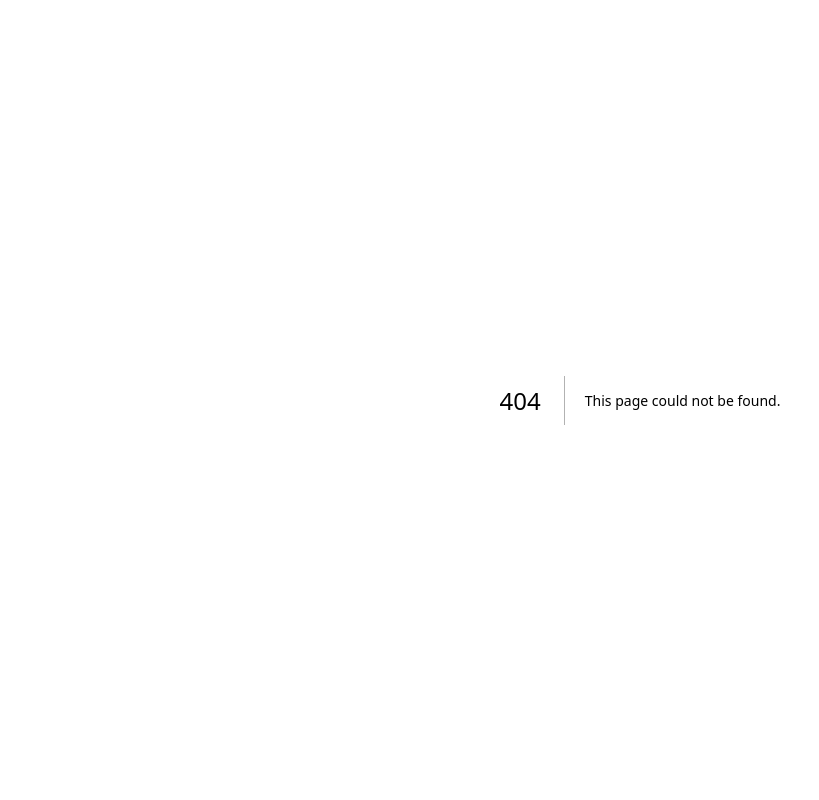
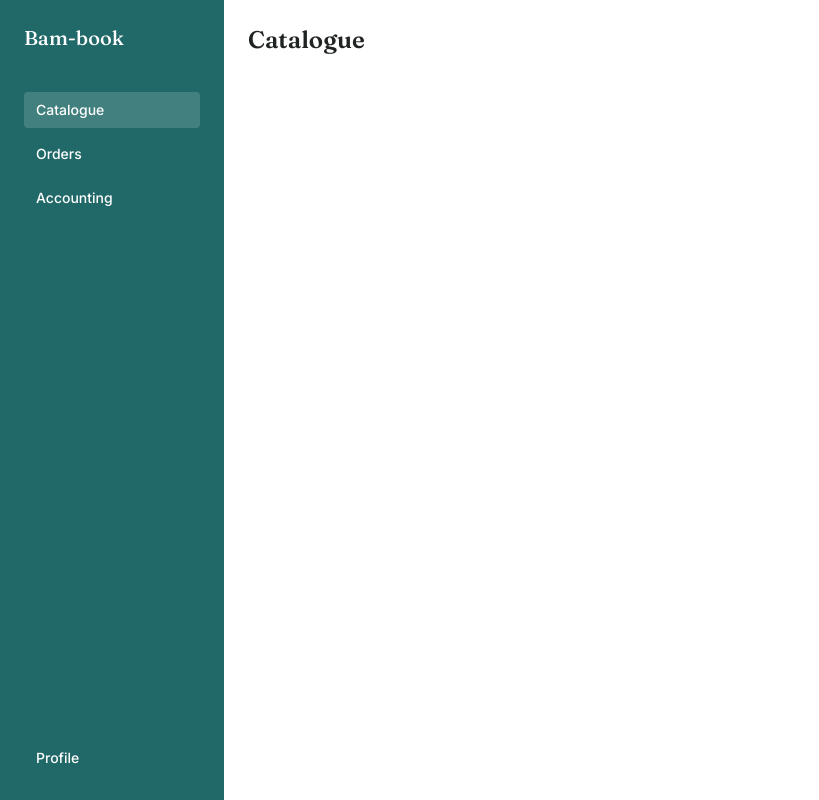
Before and after one commit to PietroCarlini/tff-bookstore-frontend, a Next.js app: page /bookshop/catalogue in a window 1280 px wide. Before the commit this address had no page. Shown: the whole page, without its empty margins (0-819 px from the left). Built offline with nearby package versions, Linux system fonts and the light colour scheme.

Commit message:
Bookshop layout link and pages:done

```diff
--- /dev/null
+++ b/src/app/(main)/bookshop/Sidebar.tsx
@@ -0,0 +1,49 @@
+"use client";
+
+import Link from "next/link";
+import { usePathname } from "next/navigation";
+
+const links = [
+    { href: "/bookshop/catalogue", label: "Catalogue" },
+    { href: "/bookshop/orders", label: "Orders" },
+    { href: "/bookshop/accounting", label: "Accounting" },
+];
+
+export default function Sidebar() {
+    const pathname = usePathname(); //Next hook: it reads the url
+
+    //Function to add a tailwind calss on the 'section'(link) selected (catalogue, orders or accounting)
+    const linkClass = (href: string) =>
+        `rounded px-3 py-2 font-sans text-sm font-medium text-white ${
+            pathname.startsWith(href) ? "bg-white/15" : "hover:bg-white/10" //link to the url(if url /bookshop/catalogue = catalogue has class )
+        }`;
+
+    return (
+        <nav aria-label="Bookshop navigation" className="flex h-screen w-56 flex-col bg-stormy-teal p-6">
+            <p className="font-heading text-xl text-white">Bam-book</p>
+
+            <div className="mt-10 flex flex-col gap-2">
+                {links.map((link) => (
+                    <Link
+                        key={link.href}
+                        href={link.href}
+                        aria-current={pathname.startsWith(link.href) ? "page" : undefined}
+                        className={linkClass(link.href)}
+                    >
+                        {link.label}
+                    </Link>
+                ))}
+            </div>
+
+            <div className="flex-1" />
+
+            <Link
+                href="/bookshop/profile"
+                aria-current={pathname.startsWith("/bookshop/profile") ? "page" : undefined}
+                className={linkClass("/bookshop/profile")}
+            >
+                Profile
+            </Link>
+        </nav>
+    );
+}
--- /dev/null
+++ b/src/app/(main)/bookshop/accounting/page.tsx
@@ -0,0 +1,7 @@
+export default function AccountingPage() {
+    return (
+        <main className="p-6">
+            <h1 className="font-heading text-2xl font-semibold text-carbon">Accounting</h1>
+        </main>
+    );
+}
--- /dev/null
+++ b/src/app/(main)/bookshop/catalogue/page.tsx
@@ -0,0 +1,7 @@
+export default function CataloguePage() {
+    return (
+        <main className="p-6">
+            <h1 className="font-heading text-2xl font-semibold text-carbon">Catalogue</h1>
+        </main>
+    );
+}
--- /dev/null
+++ b/src/app/(main)/bookshop/layout.tsx
@@ -0,0 +1,10 @@
+import Sidebar from "@/app/(main)/bookshop/Sidebar";
+
+export default function BookshopLayout({ children }: { children: React.ReactNode }) {
+    return (
+        <div className="flex min-h-screen">
+            <Sidebar />
+            <div className="flex-1">{children}</div>
+        </div>
+    );
+}
--- /dev/null
+++ b/src/app/(main)/bookshop/orders/page.tsx
@@ -0,0 +1,7 @@
+export default function BookshopOrdersPage() {
+    return (
+        <main className="p-6">
+            <h1 className="font-heading text-2xl font-semibold text-carbon">Orders</h1>
+        </main>
+    );
+}
--- /dev/null
+++ b/src/app/(main)/bookshop/profile/page.tsx
@@ -0,0 +1,8 @@
+
+export default function BookshopProfilePage() {
+    return (
+        <main className="p-6">
+            <h1 className="font-heading text-2xl font-semibold text-carbon">Profile</h1>
+        </main>
+    );
+}
```
